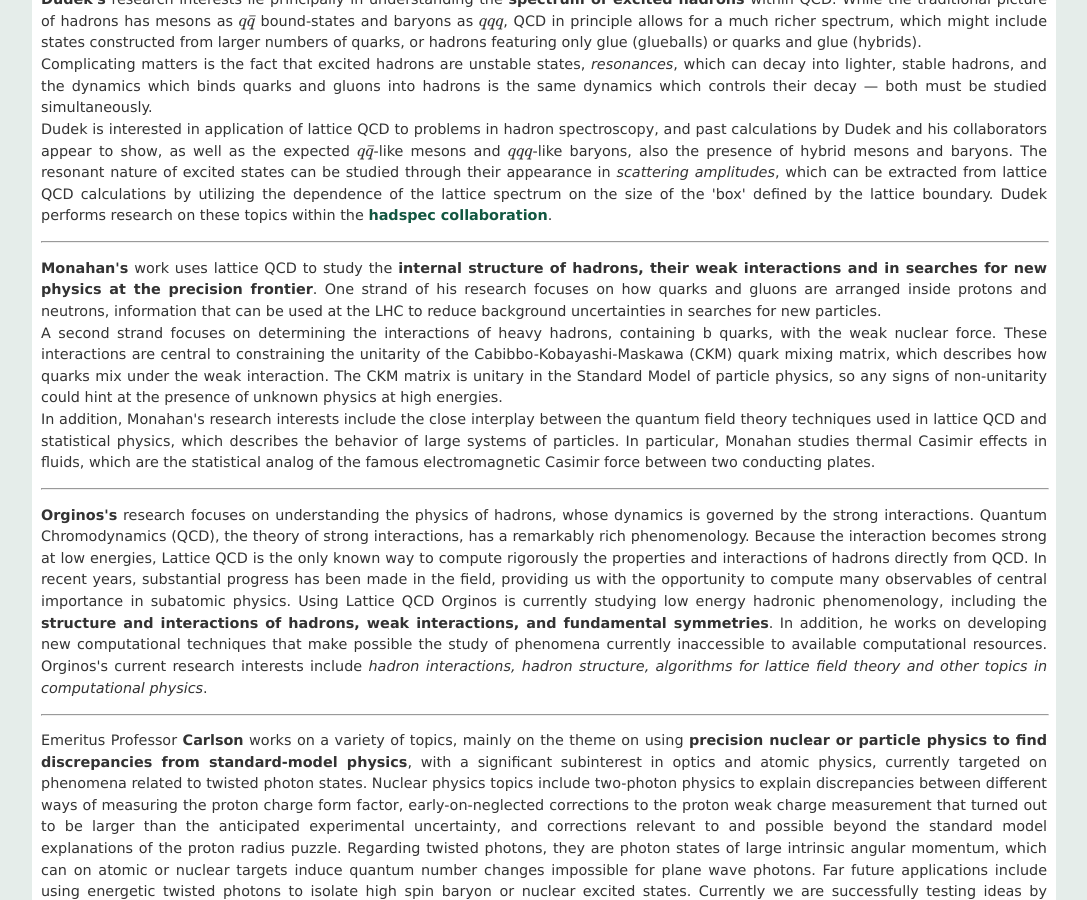
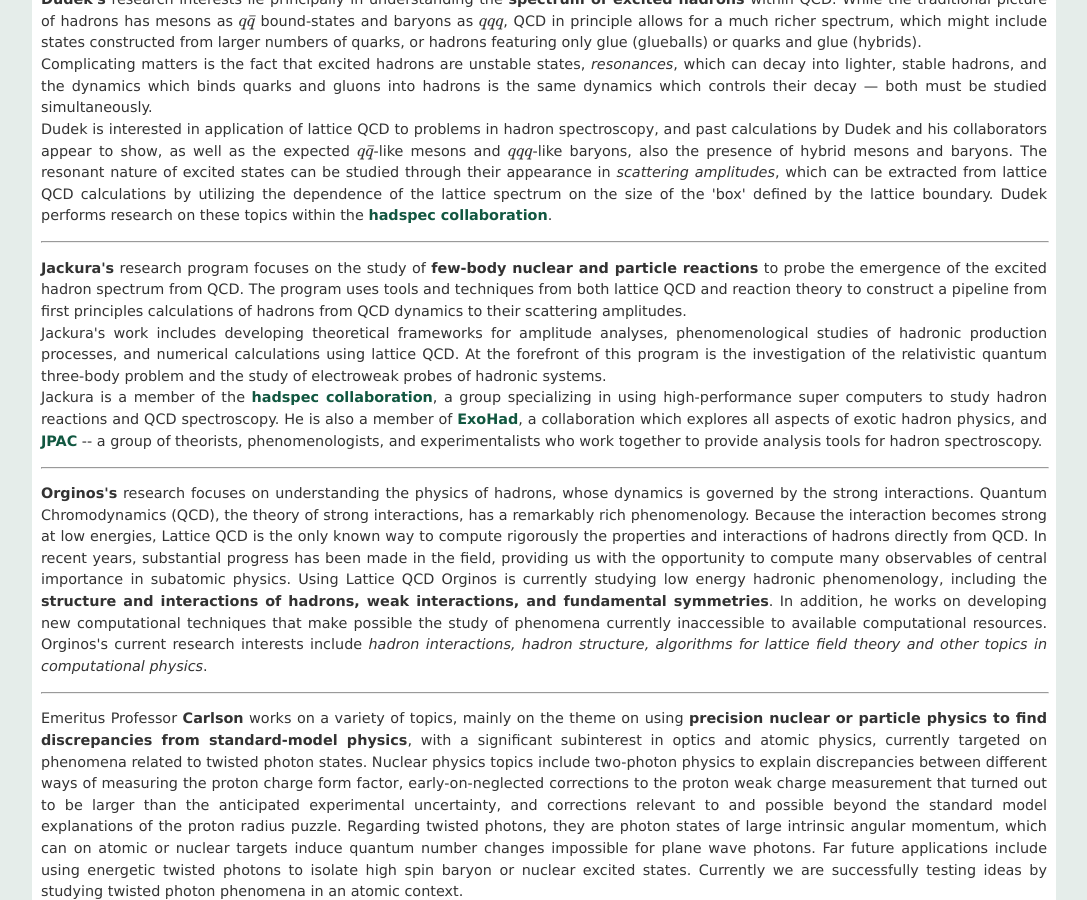
Before and after one commit to jozefdudek/wm_nucl_th_website, a Jekyll site: the page built from research.html, in a window 1280 px wide and 900 px high, scrolled down 515 px. Shown: the whole window, without its empty margins (82-1169 px from the left). Built offline with Jekyll 4.4.1, drawn with Linux system fonts in a browser that asks for light colours; formulas are drawn with MathJax 3.

Commit message:
added Andrew, removed Chris to Research page

```diff
--- a/research.html
+++ b/research.html
@@ -44,7 +44,8 @@ hadspec collaboration</a></b>.
 
 <hr>
 
-<p>
+
+<!-- <p>
 <b>Monahan's</b> work uses lattice QCD to study the <b>internal structure
 of hadrons, their weak interactions and in searches for new physics at
 the precision frontier</b>. One strand of his research focuses on how
@@ -55,6 +56,15 @@ uncertainties in searches for new particles. </br>
 A second strand focuses on determining the interactions of heavy hadrons, containing b quarks, with the weak nuclear force. These interactions are central to constraining the unitarity of the Cabibbo-Kobayashi-Maskawa (CKM) quark mixing matrix, which describes how quarks mix under the weak interaction. The CKM matrix is unitary in the Standard Model of particle physics, so any signs of non-unitarity could hint at the presence of unknown physics at high energies. </br>
 
 In addition, Monahan's research interests include the close interplay between the quantum field theory techniques used in lattice QCD and statistical physics, which describes the behavior of large systems of particles. In particular, Monahan studies thermal Casimir effects in fluids, which are the statistical analog of the famous electromagnetic Casimir force between two conducting plates.
+
+</p> -->
+
+<p>
+<b>Jackura's</b> research program focuses on the study of <b>few-body nuclear and particle reactions</b> to probe the emergence of the excited hadron spectrum from QCD. The program uses tools and techniques from both lattice QCD and reaction theory to construct a pipeline from first principles calculations of hadrons from QCD dynamics to their scattering amplitudes. </br>
+
+Jackura's work includes developing theoretical frameworks for amplitude analyses, phenomenological studies of hadronic production processes, and numerical calculations using lattice QCD. At the forefront of this program is the investigation of the relativistic quantum three-body problem and the study of electroweak probes of hadronic systems. </br>
+
+Jackura is a member of the <b><a href="https://www.hadspec.org">hadspec collaboration</a></b>, a group specializing in using high-performance super computers to study hadron reactions and QCD spectroscopy. He is also a member of <b><a href="https://www.exohad.org">ExoHad</a></b>, a collaboration which explores all aspects of exotic hadron physics, and <b><a href="https://www.jpac-physics.org">JPAC</a></b> -- a group of theorists, phenomenologists, and experimentalists who work together to provide analysis tools for hadron spectroscopy.
 
 </p>
 
```
